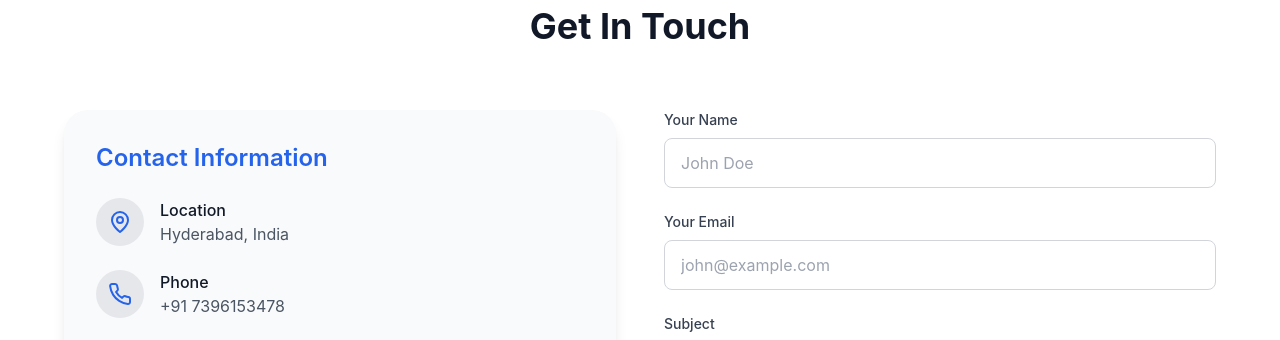
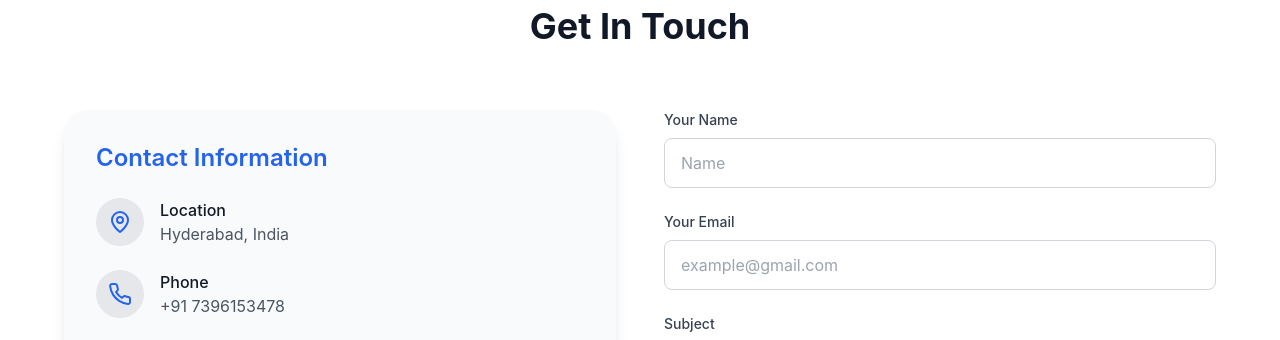
Before and after one commit to VinayKumar7512/My-Portfolio, a React (Vite) app: page / in a window 1280 px wide. Shown: the part 3540-3880 px from the top of the page. Built offline with nearby package versions, Linux system fonts and the light colour scheme.

Commit message:
final commit 5

```diff
--- a/index.html
+++ b/index.html
@@ -4,7 +4,7 @@
     <meta charset="UTF-8" />
     <link rel="icon" type="image/svg+xml" href="/vite.svg" />
     <meta name="viewport" content="width=device-width, initial-scale=1.0" />
-    <title>Portfolio Website</title>
+    <title>Vinay Kumar Bathula | MERN Stack Developer</title>
   </head>
   <body>
     <div id="root"></div>
--- a/src/components/Contact.jsx
+++ b/src/components/Contact.jsx
@@ -247,7 +247,7 @@ const Contact = ({ theme }) => {
                       ? 'bg-gray-900 border border-gray-700 text-white focus:ring-blue-500'
                       : 'bg-white border border-gray-300 text-gray-900 focus:ring-blue-400'
                   }`}
-                  placeholder="John Doe"
+                  placeholder="Name"
                 />
               </div>
 
@@ -272,7 +272,7 @@ const Contact = ({ theme }) => {
                       ? 'bg-gray-900 border border-gray-700 text-white focus:ring-blue-500'
                       : 'bg-white border border-gray-300 text-gray-900 focus:ring-blue-400'
                   }`}
-                  placeholder="john@example.com"
+                  placeholder="example@gmail.com"
                 />
               </div>
 
```
